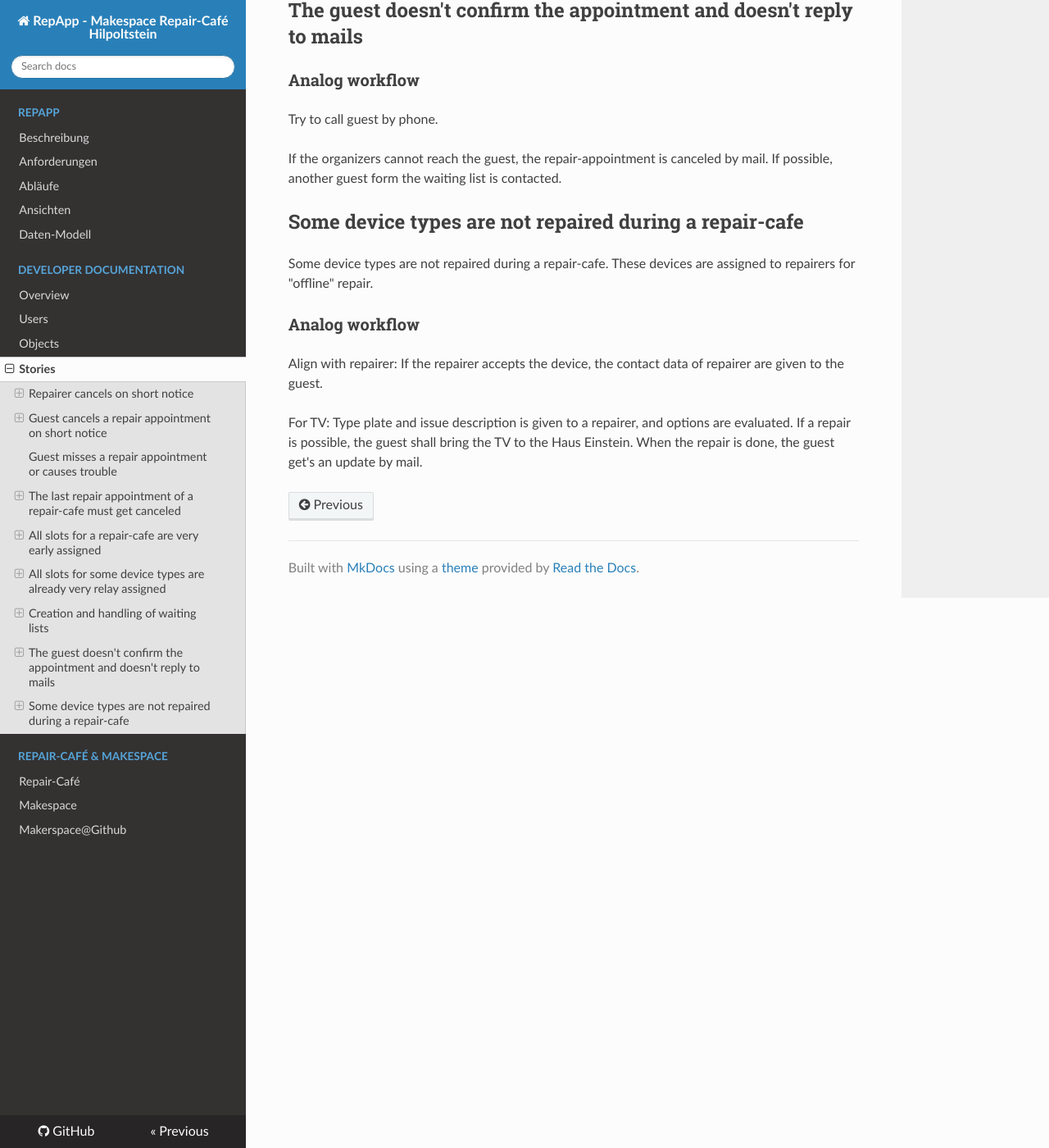
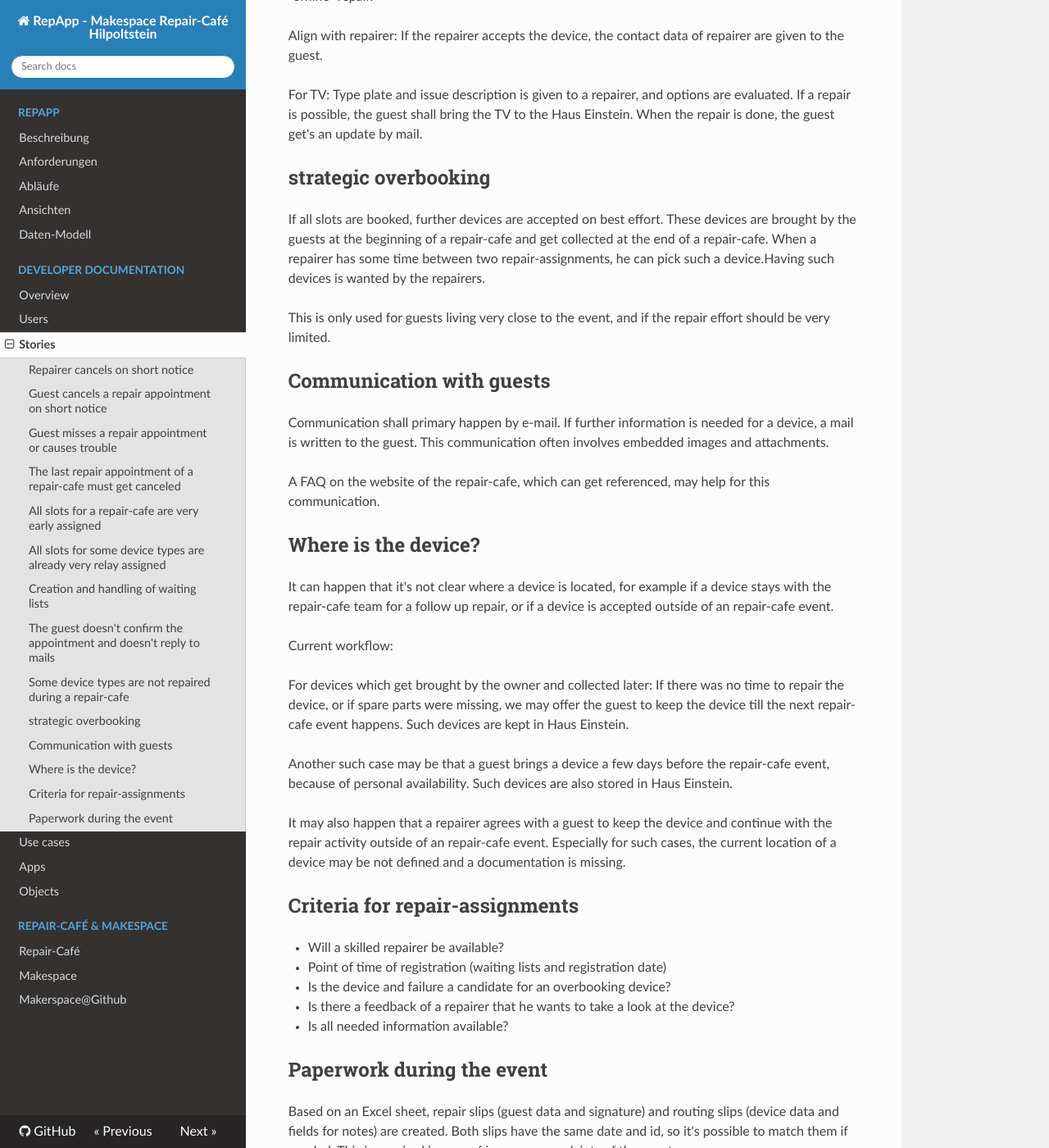
Before and after one commit to makes-hacks-hip/RepApp, an MkDocs documentation site: the page built from docs/dev/stories.md, in a window 1280 px wide and 1400 px high, scrolled down 1928 px. Shown: the whole window at 82% size. Built offline with MkDocs 1.6.1, drawn with Linux system fonts in a browser that asks for light colours; nearby versions of some CDN libraries; some of the changed text lies outside the part shown.

Commit message:
finalize stories, add use cases, start module docs

```diff
--- a/docs/dev/stories.md
+++ b/docs/dev/stories.md
@@ -6,15 +6,11 @@ User stories describing real world repair-cafe situations and workflows.
 
 One of the repairers cancels his attendance to a repair-cafe on short notice.
 
-### Analog workflow
-
 If possible, assign existing repair appointments to other repairers, and align new time schedule with the guests using phone calls. If not possible, cancel repair assignments using phone calls.
 
 ## Guest cancels a repair appointment on short notice
 
 A guest cancels a repair appointment on short notice. This frees a timeslot for an additional repair appointment.
-
-### Analog workflow
 
 If there are fitting devices on the waiting list, the owner is called and a repair appointment is offered. If no fitting devices are available, the last appointment of the day is re-scheduled to the free slot, in alignment with the guest.
 
@@ -26,27 +22,19 @@ The guest is added to a blacklist.
 
 Because of delays or other issues, the last repair appointment of a repair-cafe event cannot happen anymore.
 
-### Analog workflow
-
 If possible, the last repair appointment is cancelled using a phone call with the guest.
 
 ## All slots for a repair-cafe are very early assigned
 
-### Analog workflow
-
 Deactivate registration form and give a hint on the homepage that the event is already fully booked.
 
 ## All slots for some device types are already very relay assigned
-
-### Analog workflow
 
 Further registration is still possible, but a hint is added that repair assignments for devices types XYZ are not possible anymore.
 
 ## Creation and handling of waiting lists
 
 If a repair appointment is not possible for a device, because of high demand for this device type of cancellation of a repairer, the guest is contacted and asked to register the device again for a later repair-cafe, or if the device shall be registered for a later repair-cafe.
-
-### Analog workflow
 
 Guest registers again: It's possible that again no slots are free, and the repair appointment is canceled again. The information that the guest had the device already registered for a repair-cafe is lost.
 
@@ -56,8 +44,6 @@ All canceled devices are moved to the "canceled devices" section of the forum ma
 
 ## The guest doesn't confirm the appointment and doesn't reply to mails
 
-### Analog workflow
-
 Try to call guest by phone.
 
 If the organizers cannot reach the guest, the repair-appointment is canceled by mail. If possible, another guest form the waiting list is contacted.
@@ -66,8 +52,42 @@ If the organizers cannot reach the guest, the repair-appointment is canceled by
 
 Some device types are not repaired during a repair-cafe. These devices are assigned to repairers for "offline" repair.
 
-### Analog workflow
-
 Align with repairer: If the repairer accepts the device, the contact data of repairer are given to the guest.
 
 For TV: Type plate and issue description is given to a repairer, and options are evaluated. If a repair is possible, the guest shall bring the TV to the Haus Einstein. When the repair is done, the guest get's an update by mail.
+
+## strategic overbooking
+
+If all slots are booked, further devices are accepted on best effort. These devices are brought by the guests at the beginning of a repair-cafe and get collected at the end of a repair-cafe. When a repairer has some time between two repair-assignments, he can pick such a device.Having such devices is wanted by the repairers.
+
+This is only used for guests living very close to the event, and if the repair effort should be very limited.
+
+## Communication with guests
+
+Communication shall primary happen by e-mail. If further information is needed for a device, a mail is written to the guest. This communication often involves embedded images and attachments.
+
+A FAQ on the website of the repair-cafe, which can get referenced, may help for this communication.
+
+## Where is the device?
+
+It can happen that it's not clear where a device is located, for example if a device stays with the repair-cafe team for a follow up repair, or if a device is accepted outside of an repair-cafe event.
+
+Current workflow:
+
+For devices which get brought by the owner and collected later: If there was no time to repair the device, or if spare parts were missing, we may offer the guest to keep the device till the next repair-cafe event happens. Such devices are kept in Haus Einstein.
+
+Another such case may be that a guest brings a device a few days before the repair-cafe event, because of personal availability. Such devices are also stored in Haus Einstein.
+
+It may also happen that a repairer agrees with a guest to keep the device and continue with the repair activity outside of an repair-cafe event. Especially for such cases, the current location of a device may be not defined and a documentation is missing.
+
+## Criteria for repair-assignments
+
+- Will a skilled repairer be available?
+- Point of time of registration (waiting lists and registration date)
+- Is the device and failure a candidate for an overbooking device?
+- Is there a feedback of a repairer that he wants to take a look at the device?
+- Is all needed information available?
+
+## Paperwork during the event
+
+Based on an Excel sheet, repair slips (guest data and signature) and routing slips (device data and fields for notes) are created. Both slips have the same date and id, so it's possible to match them if needed. This is required in case of issues or complaints of the guest.
--- a/mkdocs.yml
+++ b/mkdocs.yml
@@ -10,8 +10,10 @@ nav:
     - 'Developer documentation':
         - Overview: 'dev/index.md'
         - Users: 'dev/users.md'
+        - Stories: 'dev/stories.md'
+        - 'Use cases': 'dev/use_cases.md'
+        - Apps: 'dev/apps.md'
         - Objects: 'dev/objects.md'
-        - Stories: 'dev/stories.md'
     - 'Repair-Café & Makespace':
         - Repair-Café: https://www.repaircafe-hilpoltstein.de
         - Makespace: https://makes-hacks-hip.de
```
Also changed, not shown: docs/dev/apps.md (added, +3 -0 lines), docs/dev/use_cases.md (added, +54 -0 lines).
